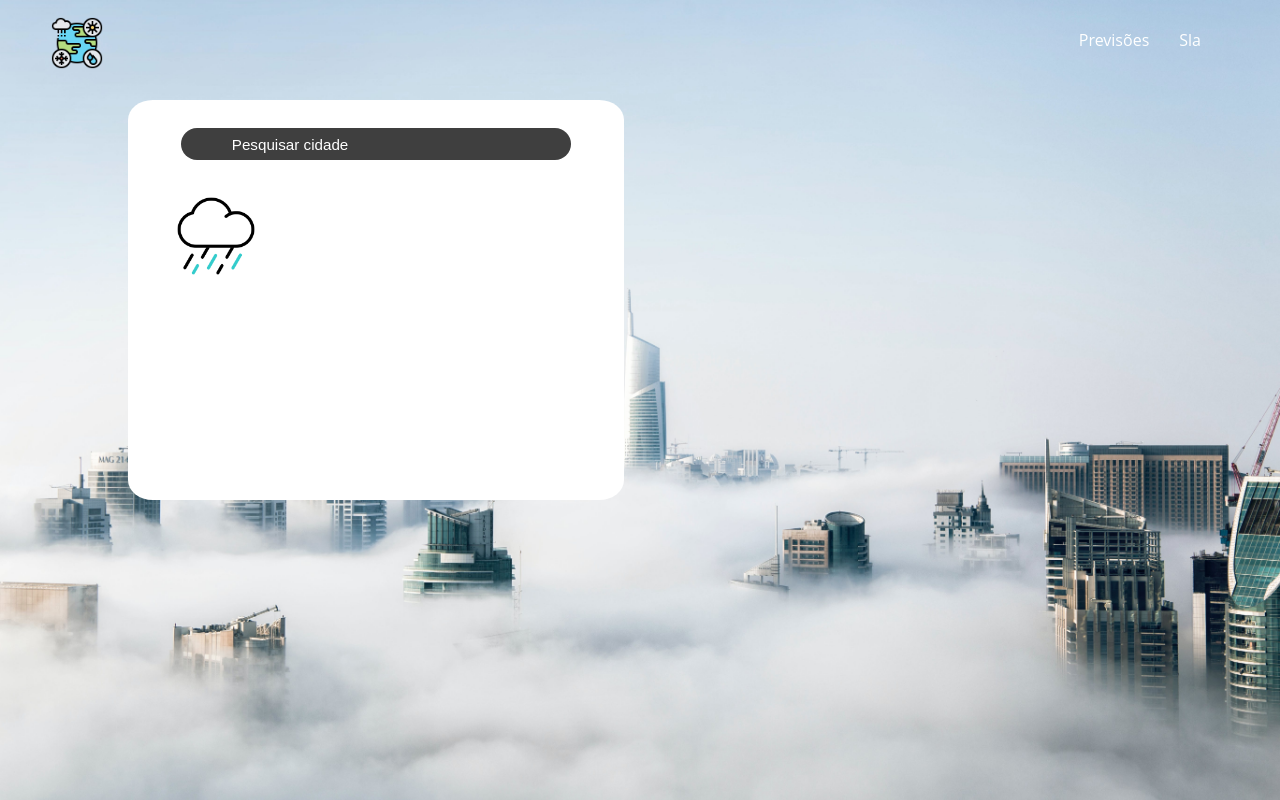
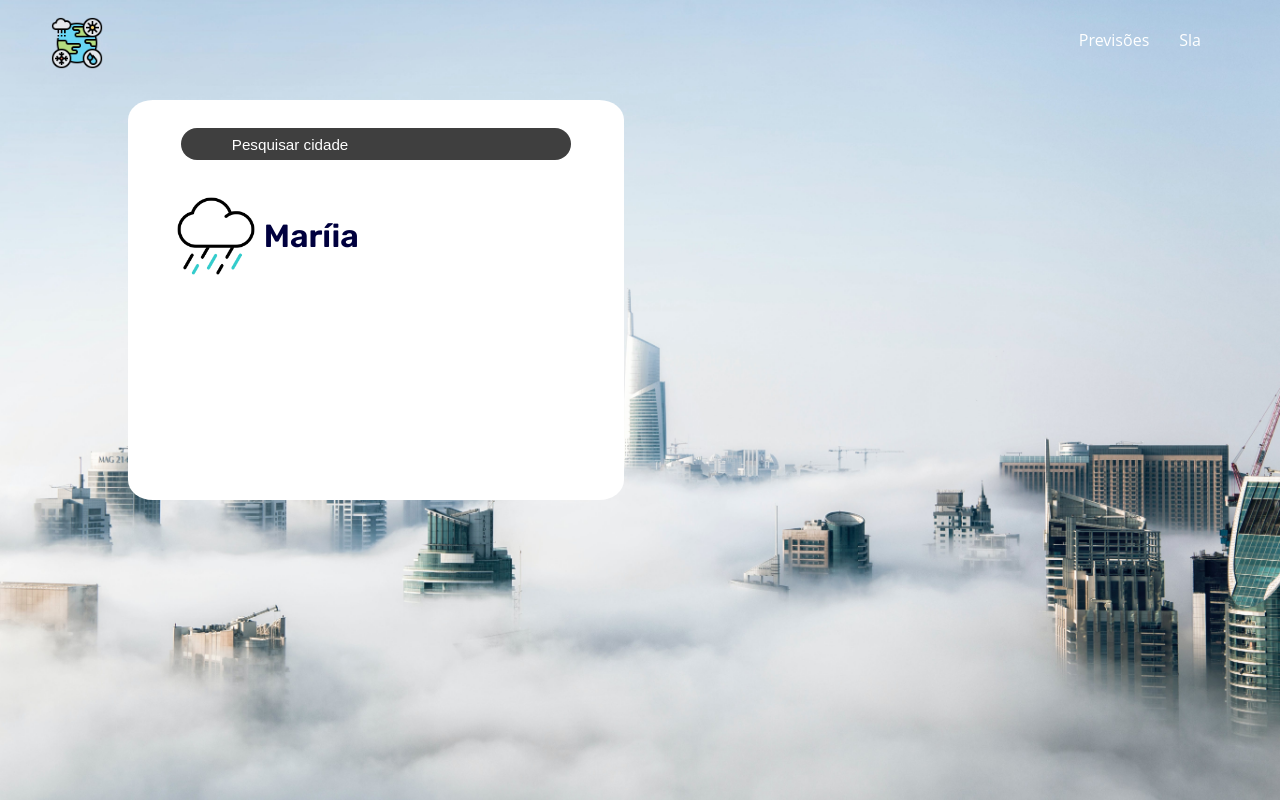
Before and after one commit to MatheusRph/API_TEST, a website: page pages/prev.html in a window 1280 px wide. Drawn offline with Linux system fonts and the light colour scheme; no server answers.

Commit message:
Add Infos

```diff
--- a/pages/css/style.css
+++ b/pages/css/style.css
@@ -56,3 +56,13 @@
     width: 12vh;
     height: 12vh;
 }
+
+.infoCity{
+    font-size: 4vh;
+    font-family: "Rubik", sans-serif;
+    color: #00003e;
+    font-weight: 600;
+    font-style: normal;
+    align-items: center;
+    justify-content: flex-start;
+}
--- a/pages/prev.html
+++ b/pages/prev.html
@@ -33,6 +33,9 @@
         </div>
         <div class="infos displayflex center-start">
             <img id="climaPng" src="img/clima/chuva.gif" alt="">
+            <div class="infoCity displayflex">
+                <p class="city">Maríia</p>
+            </div>
         </div>
     </div>
     <!-- Corrigindo o caminho do arquivo JavaScript -->
```
